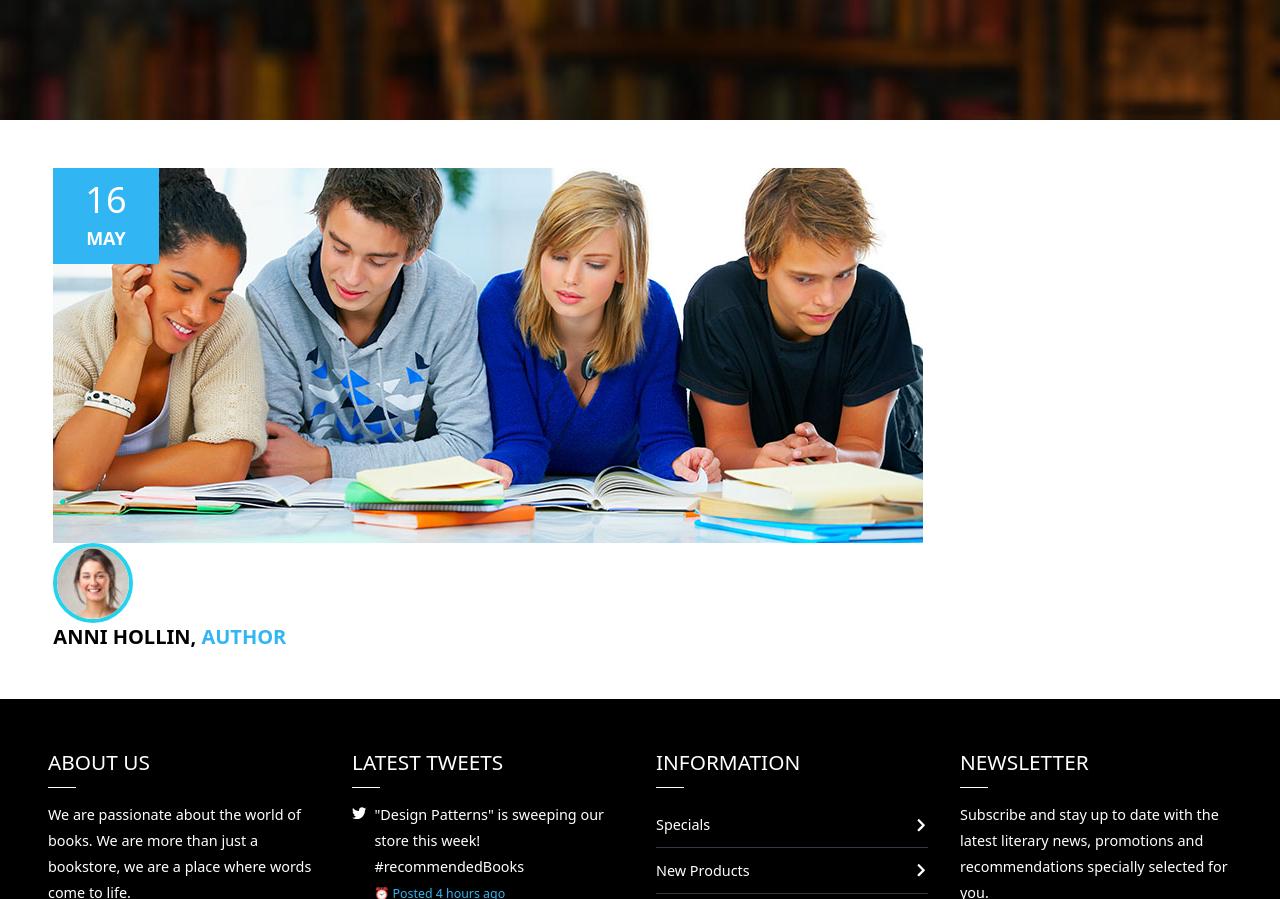
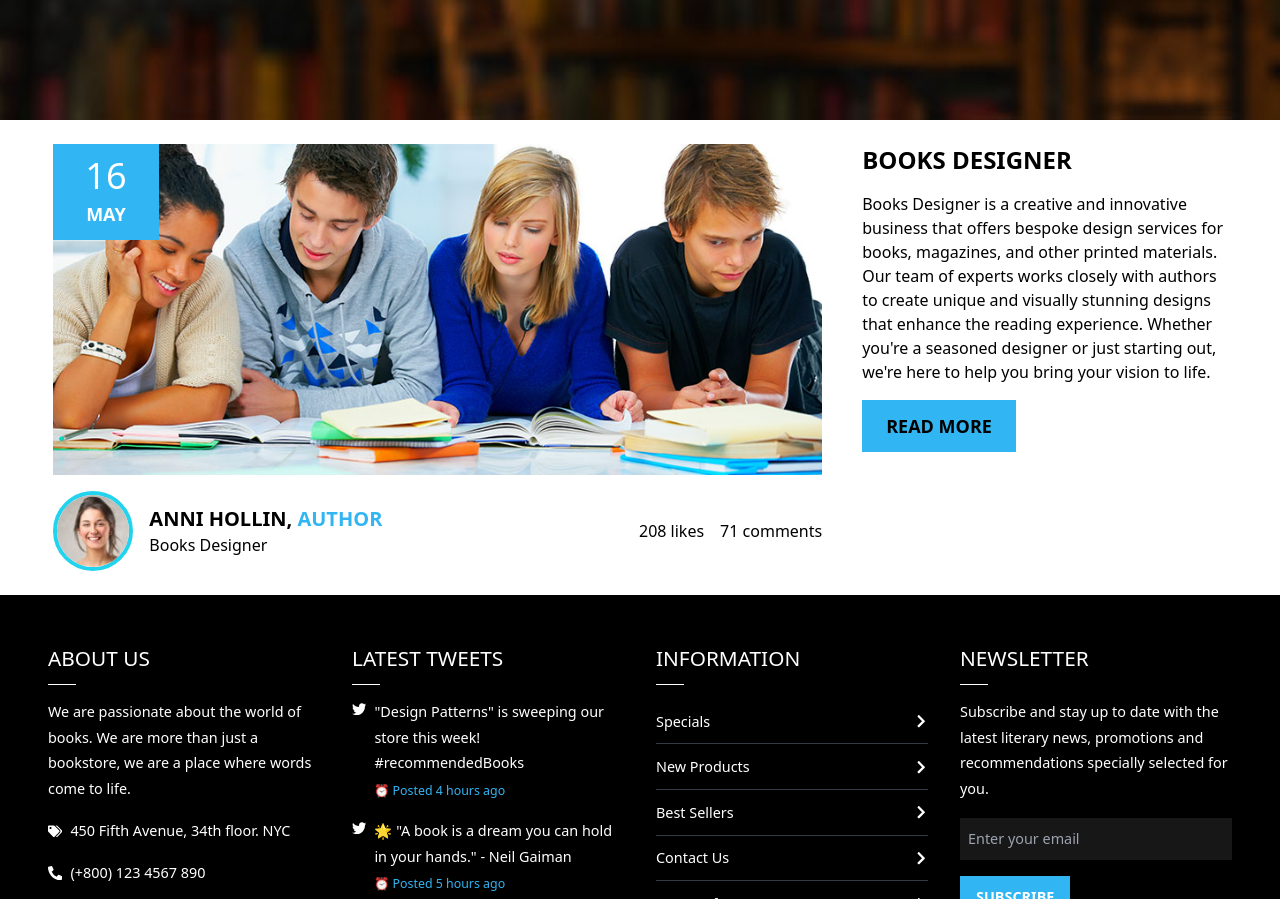
Before and after one commit to emmanuel-cruz-dev/literarium, a React (Vite) app: page /blog in a window 1280 px wide. Shown: the part 520-1419 px from the top of the page. Built offline with nearby package versions, Linux system fonts and the light colour scheme.

Commit message:
aside para contenido BlogContent

```diff
--- a/src/components/routes/blog/BlogContent.tsx
+++ b/src/components/routes/blog/BlogContent.tsx
@@ -4,7 +4,8 @@ import BlogUser1 from "../../../assets/images/blog-user1.jpg";
 const BlogContent = () => {
   return (
     <section className="blog-content" id="blog-content">
-      <article className="w-11/12 mx-auto py-12">
+      <article className="w-11/12 mx-auto grid grid-cols-3 gap-10 py-6">
+        <article className="col-span-2 mx-auto flex flex-col gap-4">
           <div className="relative">
             <img src={BlogImg1} alt="" />
             <div className="background-accent__item absolute top-0 left-0 flex flex-col justify-center items-center gap-1 py-3 px-8 text-white text-4xl uppercase">
@@ -12,16 +13,41 @@ const BlogContent = () => {
               <p className="font-bold text-lg">May</p>
             </div>
           </div>
-        <article>
-          <div>
+          <article className="flex justify-between items-center gap-4">
+            <div className="flex items-center gap-4">
               <figure className="rounded-full overflow-hidden w-20 h-20 border-4 border-cyan-400">
                 <img src={BlogUser1} alt="" />
               </figure>
+              <div>
                 <h3 className="uppercase font-bold text-xl">
-              Anni Hollin, <span className="text__accent-color">Author</span>
+                  Anni Hollin,{" "}
+                  <span className="text__accent-color">Author</span>
                 </h3>
+                <p>Books Designer</p>
+              </div>
+            </div>
+            <div className="flex gap-4">
+              <p>208 likes</p>
+              <p>71 comments</p>
             </div>
           </article>
+        </article>
+        <aside className="col-span-1 flex flex-col gap-4">
+          <div className="flex flex-col gap-4">
+            <h2 className="uppercase font-bold text-2xl">Books Designer</h2>
+            <p>
+              Books Designer is a creative and innovative business that offers
+              bespoke design services for books, magazines, and other printed
+              materials. Our team of experts works closely with authors to
+              create unique and visually stunning designs that enhance the
+              reading experience. Whether you're a seasoned designer or just
+              starting out, we're here to help you bring your vision to life.
+            </p>
+            <button className="w-fit py-3 px-6 text-lg background-accent__item uppercase font-bold hover:bg-white hover:text-gray-900 transition-colors duration-300 ease-in-out">
+              Read More
+            </button>
+          </div>
+        </aside>
       </article>
     </section>
   );
```
Lines whose indentation alone changed are shown as unchanged.
